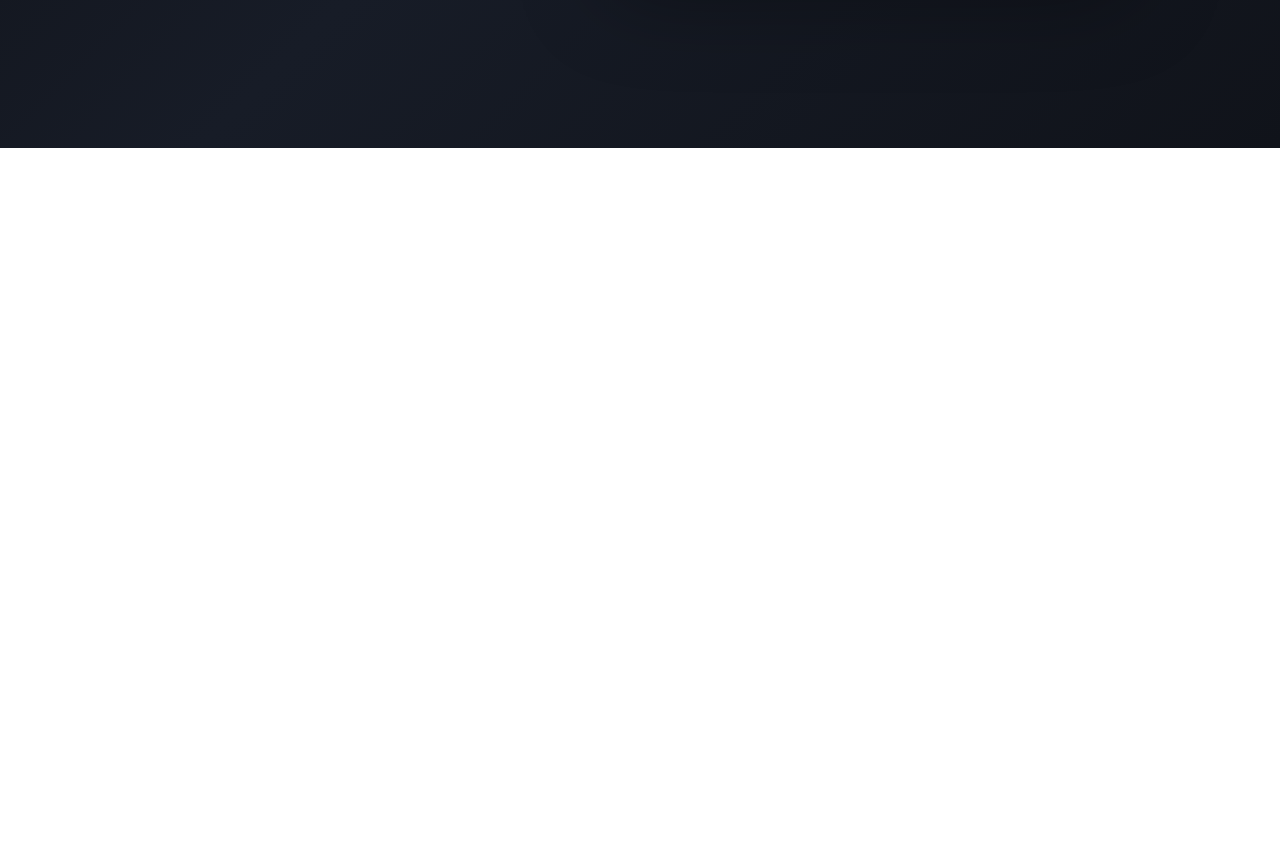
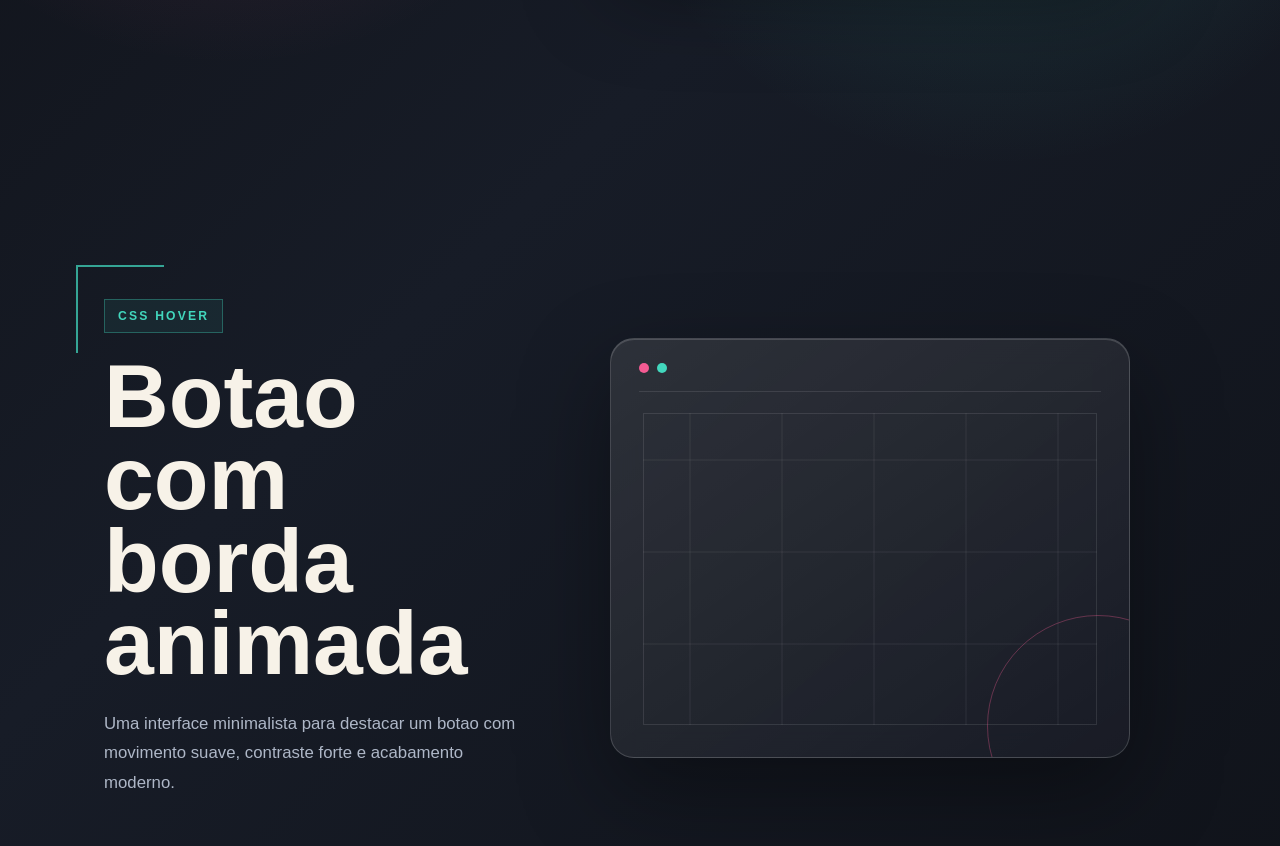
Before and after one commit to victor-lucaas/30-dias-css, a plain HTML site: page dia 04/index.html in a window 1280 px wide. Shown: the part 652-1498 px from the top of the page. Before the commit the page ends 800 px from the top, so only its background shows below. Drawn offline with Linux system fonts and the light colour scheme.

Commit message:
Atualizar o index.html

```diff
--- a/dia 04/index.html
+++ b/dia 04/index.html
@@ -34,3 +34,27 @@
     </main>
 </body>
 </html>
+<!DOCTYPE html>
+<html lang="pt-br">
+<head>
+    <meta charset="UTF-8">
+    <meta name="viewport" content="width=device-width, initial-scale=1.0">
+    <meta name="description" content="Botao com efeito de borda animada no hover.">
+    <meta name="author" content="Milena Carecho">
+    <title>Botao com efeito hover</title>
+    <link rel="stylesheet" type="text/css" href="style.css">
+</head>
+<body>
+    <main class="page" aria-label="Botao com borda animada">
+        <section class="hero">
+            <p class="tag">CSS Hover</p>
+            <h1>Botao com borda animada</h1>
+            <p class="description">
+                Uma interface minimalista para destacar um botao com movimento suave, contraste forte e acabamento moderno.
+            </p>
+        </section>
+
+        <section class="preview" aria-label="Area de demonstracao do botao">
+            <div class="preview-header" aria-hidden="true">
+                <span></span>
+                <span></span>
```
